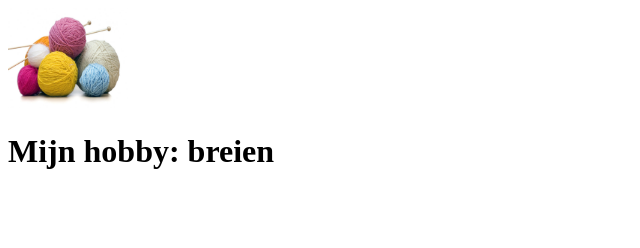
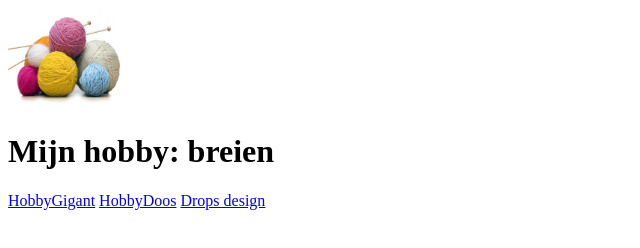
Before and after one commit to HanneP-immalle/Breien, a plain HTML site: page index.html in a window 1280 px wide. Shown: the whole page, without its empty margins (0-640 px from the left). Drawn offline with Linux system fonts and the light colour scheme.

Commit message:
Navigatiemenu

```diff
--- a/index.html
+++ b/index.html
@@ -12,5 +12,13 @@
         </a>
         <h1>Mijn hobby: breien</h1>
     </header>
+
+    <nav>
+        <p>
+            <a href="http://www.hobbygigant.nl">HobbyGigant</a>
+            <a href="https://hobbydoos.nl/breien.asp">HobbyDoos</a>
+            <a href="http://www.garnstudio.com/lang/nl/kategori_oversikt.php">Drops design</a>
+        </p>
+    </nav>
 </body>
 </html>
```
